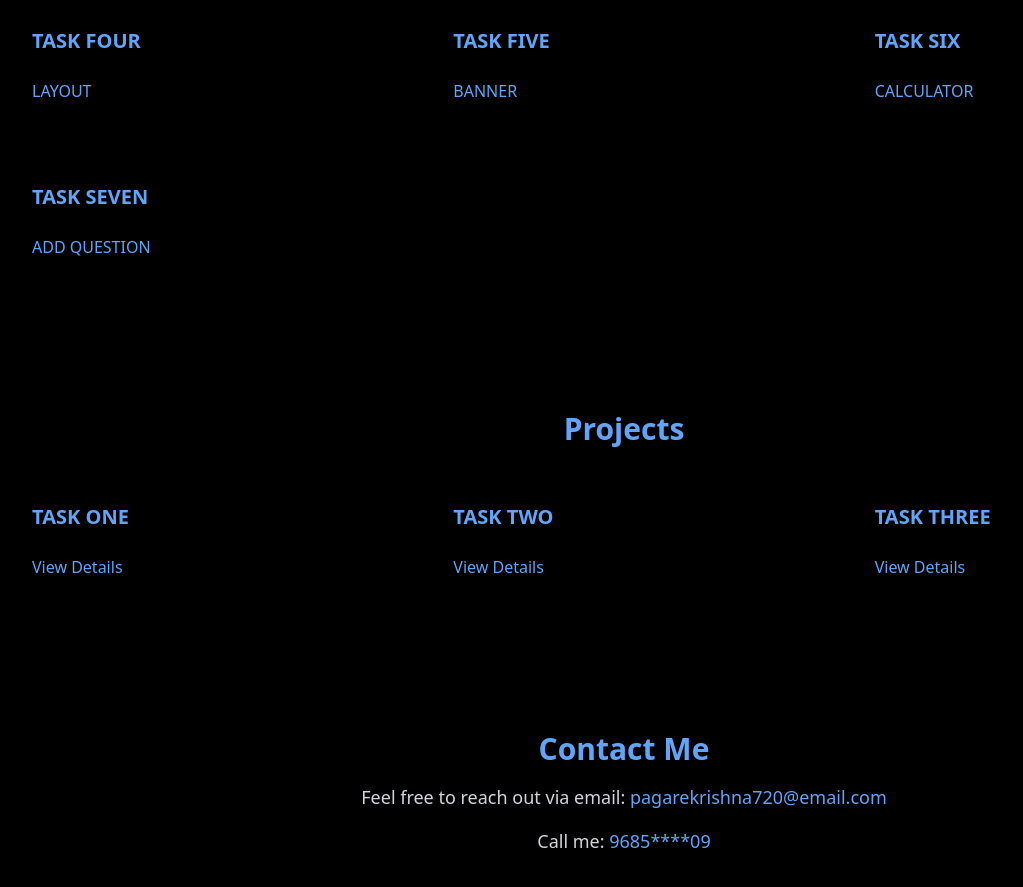
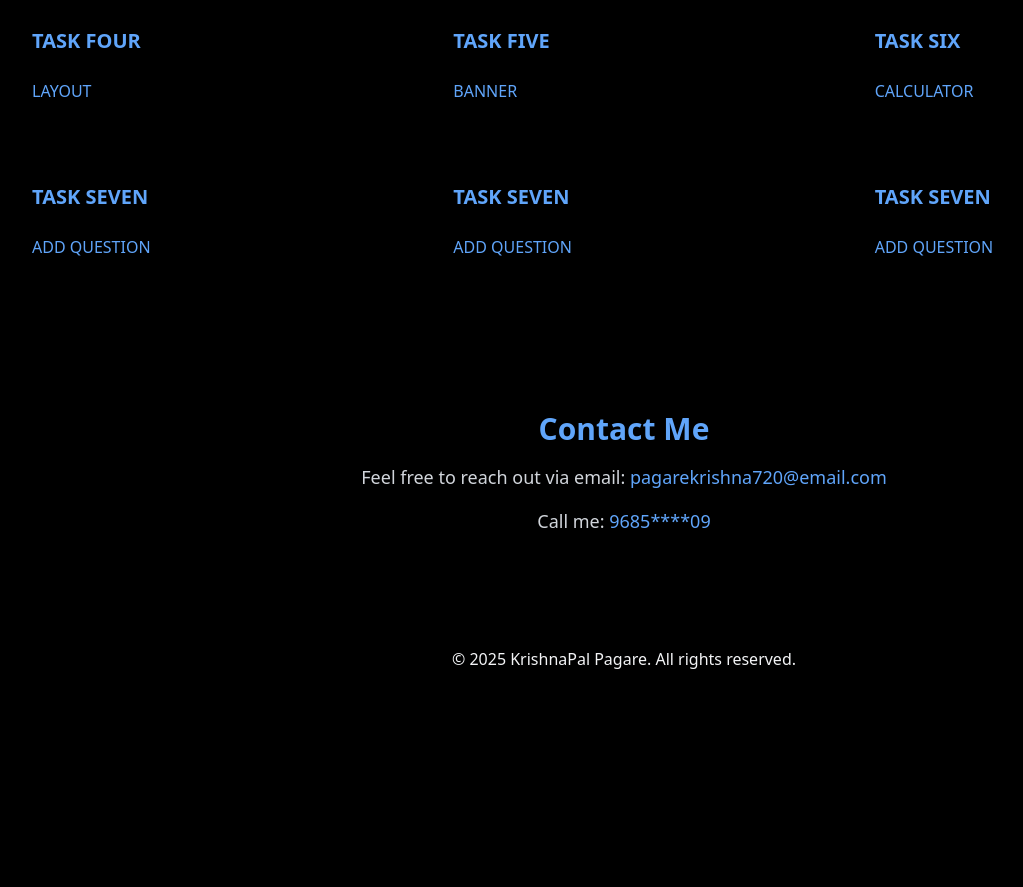
Before and after one commit to krishna654321/merntask, a plain HTML site: page index.html in a window 1280 px wide. Shown: the part 1413-2300 px from the top of the page, without its empty margins (16-1039 px from the left). After the commit the page ends 2108 px from the top, so only its background shows below. Drawn offline with nearby package versions, Linux system fonts and the light colour scheme.

Commit message:
Update index.html

```diff
--- a/index.html
+++ b/index.html
@@ -78,26 +78,17 @@
                 <h3 class="text-xl font-semibold text-blue-400 mb-2 hover:text-blue-500 ">TASK SEVEN</h3>
                 <a href="addque.html" class="mt-4 inline-block text-blue-400 hover:underline hover:text-blue-500 ">ADD QUESTION</a>
             </div>
-        </div>
-    </section>
-    <!-- Projects Section -->
-    <section id="projects" class="py-16 px-6 bg-black">
-        <h2 class="text-3xl font-semibold text-center text-blue-400 mb-8">Projects</h2>
-        <div class="container mx-auto grid grid-cols-1 md:grid-cols-2 lg:grid-cols-3 gap-8">
-            <div class="bg-black p-6 shadow-lg rounded-lg hover:shadow-md transition-transform transform hover:scale-105 duration-300 hover:bg-black transition duration-300 hover:shadow-blue-700 shadow-sm">
-                <h3 class="text-xl font-semibold text-blue-400 mb-2 ">TASK ONE</h3>
-                <a href="TASK 3.HTML" class="mt-4 inline-block text-blue-400 hover:underline text-center">View Details</a>
+              <div class="bg-black p-6 shadow-lg rounded-lg hover:shadow-md transition-transform translate-y hover:scale-105 duration-300 hover:bg-black transition duration-300 hover:shadow-blue-700 shadow-sm hover:">
+                <h3 class="text-xl font-semibold text-blue-400 mb-2 hover:text-blue-500 ">TASK SEVEN</h3>
+                <a href="https://harsh-addcontact.netlify.app/" class="mt-4 inline-block text-blue-400 hover:underline hover:text-blue-500 ">ADD QUESTION</a>
             </div>
-            <div class="bg-black p-6 shadow-lg rounded-lg hover:shadow-md transition-transform transform hover:scale-105 duration-300 hover:bg-black transition duration-300 hover:shadow-blue-700 shadow-sm">
-                <h3 class="text-xl font-semibold text-blue-400 mb-2 ">TASK TWO</h3>
-                <a href="#" class="mt-4 inline-block text-blue-400 hover:underline text-center">View Details</a>
-            </div>
-            <div class="bg-black p-6 shadow-lg rounded-lg hover:shadow-md transition-transform translate-y hover:scale-105 duration-300 hover:bg-black transition duration-300 hover:shadow-blue-700 shadow-sm">
-                <h3 class="text-xl font-semibold text-blue-400 mb-2 ">TASK THREE</h3>
-                <a href="#" class="mt-4 inline-block text-blue-400 hover:underline ">View Details</a>
+            <div class="bg-black p-6 shadow-lg rounded-lg hover:shadow-md transition-transform translate-y hover:scale-105 duration-300 hover:bg-black transition duration-300 hover:shadow-blue-700 shadow-sm hover:">
+                <h3 class="text-xl font-semibold text-blue-400 mb-2 hover:text-blue-500 ">TASK SEVEN</h3>
+                <a href="https://harsh-socialmedia.netlify.app/" class="mt-4 inline-block text-blue-400 hover:underline hover:text-blue-500 ">ADD QUESTION</a>
             </div>
         </div>
     </section>
+
 
     <!-- Contact Section -->
     <section id="contact" class="py-16 px-6 bg-black text-center">
```
